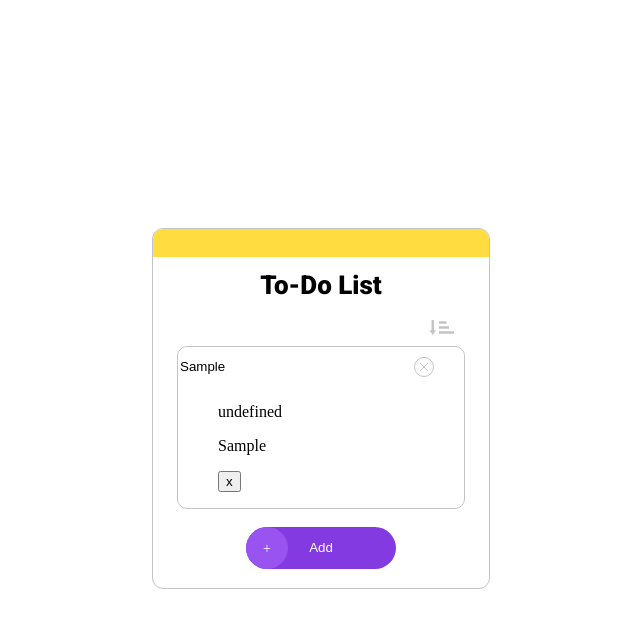
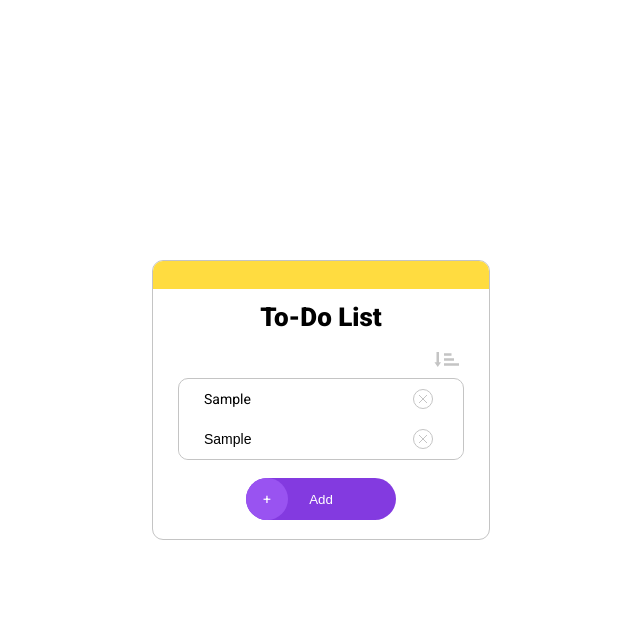
Before and after one commit to H-Kamran/To-Do-List, a plain HTML site: page index.html in a window 1280 px wide. Both pictures are taken after typing "Sample" into the empty fields and a click on the button "Add". Shown: the whole page, without its empty margins (319-959 px from the left). Drawn offline with Linux system fonts and the light colour scheme.

Commit message:
Delete completed

```diff
--- a/index.html
+++ b/index.html
@@ -1,11 +1,10 @@
 <!DOCTYPE html>
 <html lang="en">
-
   <head>
-    <meta charset="UTF-8">
-    <meta http-equiv="X-UA-Compatible" content="IE=edge">
-    <meta name="viewport" content="width=device-width, initial-scale=1.0">
-    <link rel="stylesheet" href="style.css">
+    <meta charset="UTF-8" />
+    <meta http-equiv="X-UA-Compatible" content="IE=edge" />
+    <meta name="viewport" content="width=device-width, initial-scale=1.0" />
+    <link rel="stylesheet" href="style.css" />
     <title>Document</title>
   </head>
 
@@ -15,14 +14,14 @@
       <div class="main">
         <h1>To-Do List</h1>
         <div class="filter-div">
-                <img class="filter" src="/img/increase-empty.svg">
+          <img class="filter" src="/img/increase-empty.svg" />
         </div>
         <div class="text-div">
-                <input type="text">
-                <img class="delete-img" src="/img/delete.svg">
-                <ul class="list">
-                    <li>ajwcfjb</li>
-                </ul>
+          <ul class="list"></ul>
+          <div class="input-div">
+            <input type="text" />
+            <img class="delete-input-img" src="/img/delete.svg" />
+          </div>
         </div>
         <div class="button-div">
           <button class="submit" type="submit">Add</button>
@@ -34,5 +33,4 @@
     </div>
     <script src="/script.js"></script>
   </body>
-
 </html>
--- a/script.js
+++ b/script.js
@@ -7,10 +7,64 @@ space+=`
 let addButton=document.querySelector('.submit');
 let inputText=document.querySelector('input');
 let list=document.querySelector('.list');
+// let deleteItem=document.querySelectorAll('.delete-list-img');
+let deleteItemImages=[];
 let array=[];
-let text;
+let text='';
+let i=0;
 
 addButton.addEventListener('click',()=>{
-    text+=`<li><p>${inputText.value}</p><button>x</button></li>`;
-    list.innerHTML=text;
+    array.push(inputText.value);
+    // text+=`<li><p>${inputText.value}</p><img class="delete-list-img" src="/img/delete.svg"></li>`;
+    // list.style.display='block';
+    // list.innerHTML=text;
+
+    list.style.display='block';
+
+    img=document.createElement('img');
+    li=document.createElement('li');
+    p=document.createElement('p');
+
+    p.innerText=inputText.value;
+    img.classList.add("delete-list-img");
+    img.src="/img/delete.svg";
+
+    li.append(p);
+    li.append(img);
+    list.append(li);
+
+    i++;
+
+    deleteItemImages.push(img);
+
+    img.addEventListener('click',(e)=>{
+        deleteItemImages.forEach(item=>{
+            console.log(e.target==item);
+            e.target.parentElement.remove();
+        });
+    });
+
+    // img.addEventListener('click',deleteItem);
+
+    // // for(let j=0;j<deleteItemImages.length;j++){
+    // //     deleteItemImages[j].removeEventListener('click',deleteItem);
+    // //     deleteItemImages[j].addEventListener('click',deleteItem);
+    // // }
+    // function deleteItem(e){
+    //     console.log(e.target);
+    //     e.target.removeEventListener('click',deleteItem);
+    // }
 });
+
+// deleteItem.forEach(element => {
+//     element.addEventListener('click',(item)=>{
+//         console.log(1)
+//         alert(index);
+//     });
+// });
+
+// deleteItemImages.forEach((item)=>{
+//     item.addEventListener('click',(item)=>{
+//         console.log(1);
+//     });
+// });
--- a/style.css
+++ b/style.css
@@ -1,23 +1,31 @@
-@import url('https://fonts.googleapis.com/css2?family=Roboto:ital,wght@0,100;0,300;0,400;0,500;0,700;0,900;1,100;1,300;1,400;1,500;1,700;1,900&display=swap');
-
+@import url("https://fonts.googleapis.com/css2?family=Roboto:ital,wght@0,100;0,300;0,400;0,500;0,700;0,900;1,100;1,300;1,400;1,500;1,700;1,900&display=swap");
+* {
+  margin: 0px;
+  padding: 0px;
+}
 body {
   height: 100vh;
   display: flex;
   justify-content: center;
   align-items: center;
+
+  font-family: Roboto;
+  font-size: 14px;
+  font-weight: 400;
+  line-height: 16px;
+  letter-spacing: 0em;
 }
 
 .container {
-
   width: 336px;
-    border: 1px solid #C4C4C4;
+  border: 1px solid #c4c4c4;
   border-radius: 11px;
 }
 
 .yellow {
   height: 28px;
   width: 336px;
-    background-color: #FFDC40;
+  background-color: #ffdc40;
   border-radius: 10px 10px 0px 0px;
 }
 
@@ -49,59 +57,84 @@ h1 {
   justify-content: end;
   margin-top: 16px;
 }
-
 .filter {
   width: 25px;
   height: 15px;
   text-align: end;
-    margin-right: 10px;
+  margin-right: 5px;
 }
 
+.text-div {
+  width: 286px;
+  margin-top: 11px;
+  box-sizing: border-box;
+
+  border: 1px solid #c4c4c4;
+  box-sizing: border-box;
+  border-radius: 10px;
+}
+ul.list {
+  display: none;
+  list-style: none;
+  padding-left: 25px;
+  padding-right: 30px;
+}
+.list li {
+  padding: 10px 0px;
+  display: flex;
+  justify-content: space-between;
+  align-items: center;
+}
+li p {
+  display: inline;
+}
+.input-div {
+  position: relative;
+}
 input {
-    width: 286px;
   height: 40px;
+  width: 100%;
+  text-indent: 25px;
+  font-size: 14px;
 
-    border: 1px solid #C4C4C4;
+  border: 1px solid #c4c4c4;
   box-sizing: border-box;
   border-radius: 10px;
   border: transparent;
 
   display: block;
-    margin: auto;
+  margin: 0;
 }
-.text-div{
-    margin-top: 11px;
-    position: relative;
-
-    border: 1px solid #C4C4C4;
-    box-sizing: border-box;
-    border-radius: 10px;
-}
-.delete-img{
+.delete-input-img {
   position: absolute;
   right: 30px;
   top: 10px;
 }
+.delete-input-img:hover,
+.delete-list-img:hover {
+  content: url(/img/delete-filled.svg);
+}
 
-.button-div{
+.button-div {
   position: relative;
   margin-top: 18px;
-    margin-bottom: 19px
+  margin-bottom: 19px;
 }
 .plus {
+  pointer-events: none;
+
   position: absolute;
   width: 42px;
   height: 42px;
   border-radius: 71px;
-    background-color: #9953F1;
+  background-color: #9953f1;
   top: 0;
   left: 0;
 }
-
-.plus p{
+.plus p {
   font-size: 14px;
   font-weight: 400;
-    line-height: 16px;
+  line-height: 42px;
   letter-spacing: 0em;
   text-align: center;
   color: white;
@@ -114,9 +147,5 @@ input {
   border: none;
   color: white;
 
-    background-color: #833AE0;
+  background-color: #833ae0;
 }
-
-ul{
-    list-style: none;
-}
```
Also changed, not shown: img/delete-filled.svg (added). Lines whose indentation alone changed are shown as unchanged.
